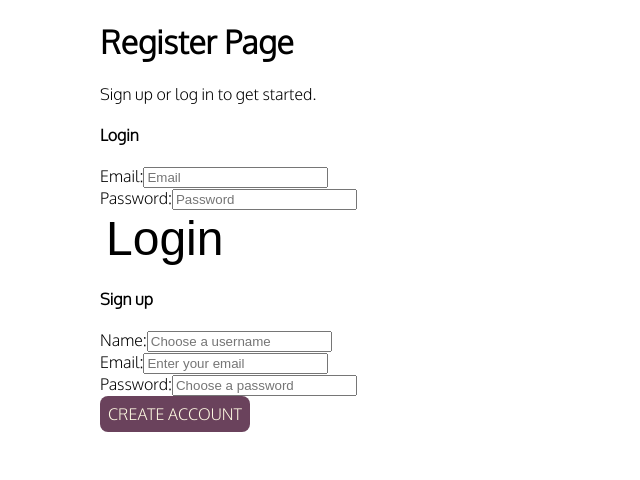
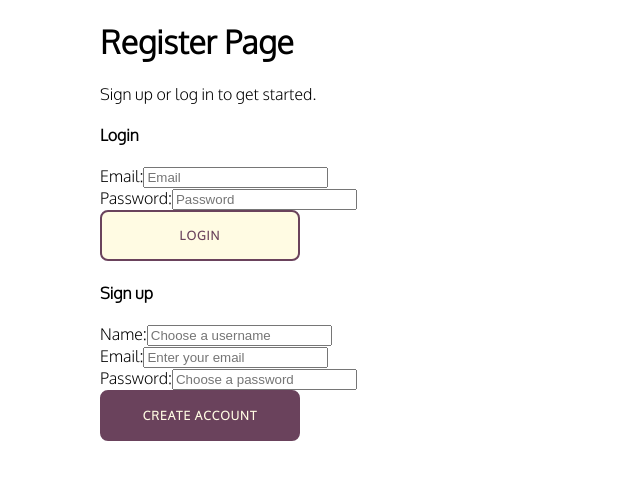
Before and after one commit to supernova4888/munchbox, a React (Create React App) app in the folder frontend/: page /spinner in a window 1280 px wide. Shown: the top 480 px of the page, without its empty margins (0-640 px from the left). Built offline with nearby package versions, Linux system fonts and the light colour scheme.

Commit message:
Style Login button

```diff
--- a/frontend/src/pages/auth/LoginForm.jsx
+++ b/frontend/src/pages/auth/LoginForm.jsx
@@ -33,7 +33,7 @@ return (
 
         <div className="form-group">
             <button
-            className="btn btn-info"
+            className="buttonLogin"
             onClick={() => onSubmit({ email, password })}
             >
             Login
--- a/frontend/src/styles/_shared.css
+++ b/frontend/src/styles/_shared.css
@@ -7,16 +7,32 @@ body {
     -moz-osx-font-smoothing: grayscale;
 
 }
-.buttonRegister{
+.buttonRegister {
     background-color: var(--color-purple);
-    border: var(--color-offwhite);
-    outline: var(--color-offwhite);
-    font-size: 16px;
-    padding: 8px;
+    border: 2px solid var(--color-purple);
+    font-size: 12px;
+    font-weight: bolder;
+    letter-spacing: 1px;
+    padding: 16px;
     font-family: 'Oxygen', sans-serif;
     border-radius: 8px;
     text-transform: uppercase;
     color: var(--color-offwhite);
+    width: 200px;
+
+}
+.buttonLogin {
+    background-color: var(--color-offwhite);
+    border: 2px solid var(--color-purple);
+    font-size: 12px;
+    font-weight: bolder;
+    letter-spacing: 1px;
+    padding: 16px;
+    font-family: 'Oxygen', sans-serif;
+    border-radius: 8px;
+    text-transform: uppercase;
+    color: var(--color-purple);
+    width: 200px;
 
 }
 
```
